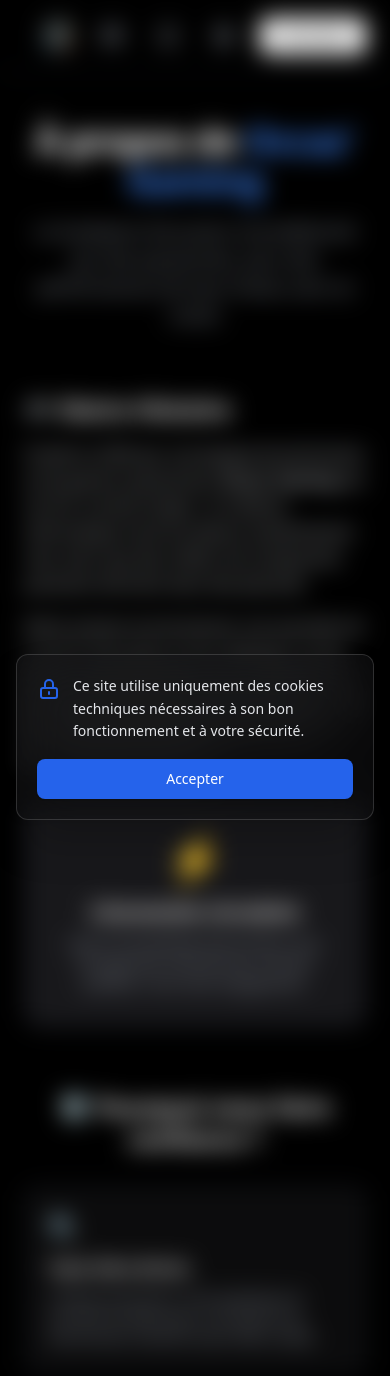
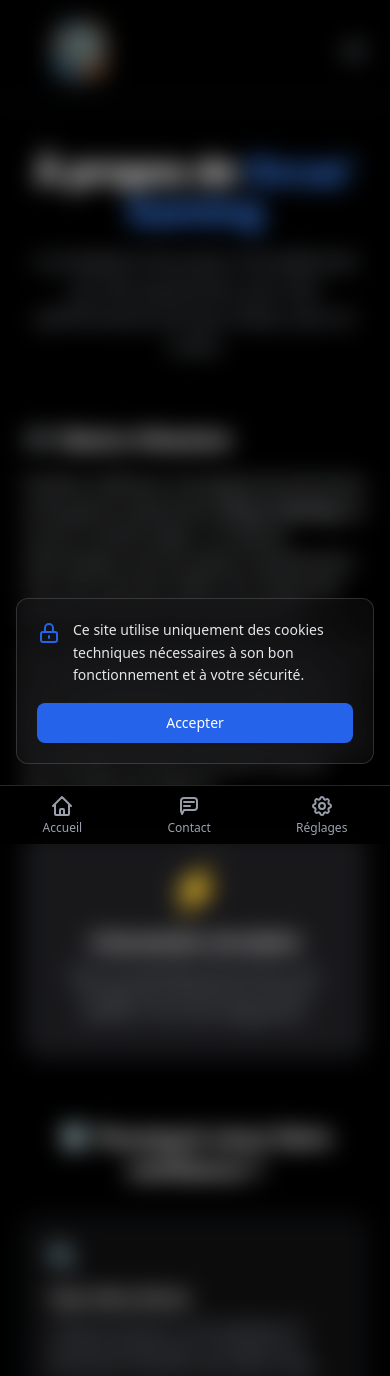
Before and after one commit to ak94u/ak94u-site_occazware, a Flask app: page /a_propos in a window 390 px wide. Shown: the top 1376 px of the page. Run offline with Flask 3, Linux system fonts and the light colour scheme; some libraries are stand-ins or nearby versions.

Commit message:
Ajout des icons en plus de l'interface utilisateur mobile

```diff
--- a/templates/base.html
+++ b/templates/base.html
@@ -1,11 +1,16 @@
 <!DOCTYPE html>
-<html lang="fr" id="html-tag" class= "{% if g.theme == 'dark' %}dark{% endif %}">
+<html lang="fr" id="html-tag" class="{% if g.theme == 'dark' %}dark{% endif %}">
 <head>
     <meta charset="UTF-8">
     <meta name="description" content="Gérez vos paramètres et vos préférences sur Occaz' Gaming.">
+    <!-- Viewport pour l'adaptation mobile -->
     <meta name="viewport" content="width=device-width, initial-scale=1.0">
     <title>{% block title %}Occaz' Gaming{% endblock %}</title>
+
     <script src="https://cdn.tailwindcss.com"></script>
+    <!-- Alpine.js pour la gestion du menu déroulant mobile -->
+    <script defer src="https://cdn.jsdelivr.net/npm/alpinejs@3.x.x/dist/cdn.min.js"></script>
+
     <!-- Favicon classique pour navigateurs web -->
     <link rel="icon" type="image/x-icon" href="{{ url_for('static', filename='img/favicons/favicon.ico') }}">
 
@@ -16,28 +21,30 @@
     <!-- Favicon pour les raccourcis iOS / Apple -->
     <link rel="apple-touch-icon" sizes="180x180" href="{{ url_for('static', filename='img/favicons/apple-touch-icon.png') }}">
 </head>
-<body class="bg-white text-black dark:bg-black dark:text-white font-sans antialiased min-h-screen flex flex-col transition-colors duration-200">
-    <!-- 1. CONTENEUR GLOBAL : Floute tout le site si le consentement n'est pas validé -->
+<body class="bg-white text-black dark:bg-black dark:text-white font-sans antialiased min-h-screen flex flex-col transition-colors duration-200 pb-16 md:pb-0" x-data="{ mobileMenuOpen: false }">
+
+    <!-- 1. CONTENEUR GLOBAL -->
     <div id="page-wrapper" class="flex flex-col min-h-screen transition-all duration-500 {% if not g.has_consent %}blur-md pointer-events-none select-none{% endif %}">
 
         <!-- En-tête adaptable -->
-        {% if session.get('user_id') %}
-        <header class="sticky top-0 z-50 backdrop-blur-md bg-white/70 dark:bg-black/70 border-b border-gray-200 dark:border-gray-800 px-6 py-4 flex justify-between items-center">
+        <header class="sticky top-0 z-50 backdrop-blur-md {% if session.get('user_id') %}bg-white/70 dark:bg-black/70{% else %}bg-transparent{% endif %} border-b border-gray-200 dark:border-gray-800 px-4 sm:px-6 py-4">
+            <div class="flex justify-between items-center max-w-7xl mx-auto">
+                <!-- Logo -->
                 {% if session.get('user_id') %}
                 <a href="{{ url_for('magasin.index')}}" class="text-xl font-bold hover:opacity-80 transition" title="Boutique">
-                <img src="{{ url_for('static', filename='img/logo.png') }}" alt="Logo" width="180">
+                    <img src="{{ url_for('static', filename='img/logo.png') }}" alt="Logo" class="w-32 sm:w-44 h-auto">
                 </a>
                 {% else %}
-            <a href="{{ url_for('accueil.index') }}" class="text-xl font-bold hover:opacity-80 transition" title="accueil">
-             <img src="{{ url_for('static', filename='img/logo.png') }}" alt="Logo" width="180">
+                <a href="{{ url_for('accueil.index') }}" class="text-xl font-bold hover:opacity-80 transition" title="Accueil">
+                    <img src="{{ url_for('static', filename='img/logo.png') }}" alt="Logo" class="w-32 sm:w-44 h-auto">
                 </a>
                 {% endif %}
 
-            <div class="flex items-center space-x-4">
+                <!-- NAVIGATION DESKTOP (visible à partir des écrans md) -->
+                <div class="hidden md:flex items-center space-x-4">
                     <a href="{{ url_for('chatbot.page_assistant') }}" class="p-2 text-gray-500 dark:text-gray-400 hover:text-black dark:hover:text-white transition rounded-full hover:bg-gray-100 dark:hover:bg-gray-900 flex items-center justify-center" title="Contact">
                         <svg xmlns="http://www.w3.org/2000/svg" class="h-6 w-6" fill="none" viewBox="0 0 24 24" stroke="currentColor">
                             <path stroke-linecap="round" stroke-linejoin="round" stroke-width="2" d="M7 8h10M7 12h6M5 20l2-4h10a3 3 0 003-3V7a3 3 0 00-3-3H7a3 3 0 00-3 3v10l1 3z" />
-                        <path stroke-linecap="round" stroke-linejoin="round" stroke-width="2" d="M15 15l4 4m0 0l2-2m-2 2l-2-2" />
                         </svg>
                     </a>
 
@@ -60,7 +67,7 @@
                           <path stroke-linecap="round" stroke-linejoin="round" stroke-width="2" d="M3 3h2l.4 2M7 13h10l4-8H5.4M7 13L5.4 5M7 13l-2.293 2.293c-.63.63-.184 1.707.707 1.707H17m0 0a2 2 0 100 4 2 2 0 000-4zm-8 2a2 2 0 11-4 0 2 2 0 014 0z" />
                         </svg>
                     </a>
-                <span class="text-sm font-medium text-gray-300">
+                    <span class="text-sm font-medium text-gray-700 dark:text-gray-300">
                         🎮 {{ session['username'] }}
                     </span>
 
@@ -70,76 +77,68 @@
                         </a>
                     {% endif %}
 
-                <a href="{{ url_for('auth.deconnexion') }}" class="px-4 py-2 bg-white text-black font-semibold text-sm rounded-lg hover:bg-gray-200 transition">
+                    <a href="{{ url_for('auth.deconnexion') }}" class="px-4 py-2 bg-gray-900 text-white dark:bg-white dark:text-black font-semibold text-sm rounded-lg hover:opacity-80 transition">
                         Déconnexion
                     </a>
                     {% else %}
-                    <a href="{{ url_for('auth.connexion') }}" class="px-4 py-2 bg-white text-black font-semibold text-sm rounded-lg hover:bg-gray-200 transition">
+                        <a href="{{ url_for('auth.connexion') }}" class="px-4 py-2 bg-gray-900 text-white dark:bg-white dark:text-black font-semibold text-sm rounded-lg hover:opacity-80 transition">
                             Connexion
                         </a>
                     {% endif %}
                 </div>
-        </header>
-        {% else %}
-        <header class="sticky top-0 z-50 bg-transparent border-b border-gray-200 dark:border-gray-800 px-6 py-4 flex justify-between items-center">
-            {% if session.get('user_id') %}
-            <a href="{{ url_for('magasin.index')}}" class="text-xl font-bold hover:opacity-80 transition" title="Boutique">
-                <img src="{{ url_for('static', filename='img/logo.png') }}" alt="Logo" width="180">
+
+                <!-- BOUTON BURGER (Masqué sur PC, visible sur mobile) -->
+                <div class="flex md:hidden items-center gap-2">
+                    {% if session.get('username') %}
+                    <span class="text-xs font-medium text-gray-700 dark:text-gray-300">🎮 {{ session['username'] }}</span>
+                    {% endif %}
+                    <button @click="mobileMenuOpen = !mobileMenuOpen" type="button" class="p-2 text-gray-500 dark:text-gray-400 hover:text-black dark:hover:text-white focus:outline-none">
+                        <svg x-show="!mobileMenuOpen" class="h-6 w-6" fill="none" viewBox="0 0 24 24" stroke="currentColor">
+                            <path stroke-linecap="round" stroke-linejoin="round" stroke-width="2" d="M4 6h16M4 12h16M4 18h16"/>
+                        </svg>
+                        <svg x-show="mobileMenuOpen" class="h-6 w-6" fill="none" viewBox="0 0 24 24" stroke="currentColor" x-cloak>
+                            <path stroke-linecap="round" stroke-linejoin="round" stroke-width="2" d="M6 18L18 6M6 6l12 12"/>
+                        </svg>
+                    </button>
+                </div>
+            </div>
+
+            <!-- MENU DÉROULANT MOBILE (Haut de page) -->
+            <div x-show="mobileMenuOpen"
+                 x-transition
+                 class="md:hidden pt-4 pb-2 border-t border-gray-200 dark:border-gray-800 mt-3 space-y-2"
+                 x-cloak>
+                <a href="{{ url_for('chatbot.page_assistant') }}" class="flex items-center gap-3 px-3 py-2 rounded-md font-medium text-gray-700 dark:text-gray-200 hover:bg-gray-100 dark:hover:bg-gray-800">
+                    <svg class="h-5 w-5" fill="none" viewBox="0 0 24 24" stroke="currentColor"><path stroke-linecap="round" stroke-linejoin="round" stroke-width="2" d="M7 8h10M7 12h6M5 20l2-4h10a3 3 0 003-3V7a3 3 0 00-3-3H7a3 3 0 00-3 3v10l1 3z"/></svg>
+                    Assistant / Contact
                 </a>
-            {% else %}
-            <a href="{{ url_for('accueil.index') }}" class="text-xl font-bold hover:opacity-80 transition" title="accueil">
-             <img src="{{ url_for('static', filename='img/logo.png') }}" alt="Logo" width="180">
+                <a href="{{ url_for('a_propos.index') }}" class="flex items-center gap-3 px-3 py-2 rounded-md font-medium text-gray-700 dark:text-gray-200 hover:bg-gray-100 dark:hover:bg-gray-800">
+                    <svg class="h-5 w-5" fill="none" viewBox="0 0 24 24" stroke="currentColor"><path stroke-linecap="round" stroke-linejoin="round" stroke-width="2" d="M13 16h-1v-4h-1m1-4h.01M21 12a9 9 0 11-18 0 9 9 0 0118 0z"/></svg>
+                    À propos
+                </a>
+                <a href="{{ url_for('parametres.index') }}" class="flex items-center gap-3 px-3 py-2 rounded-md font-medium text-gray-700 dark:text-gray-200 hover:bg-gray-100 dark:hover:bg-gray-800">
+                    <svg class="h-5 w-5" fill="none" viewBox="0 0 24 24" stroke="currentColor"><path stroke-linecap="round" stroke-linejoin="round" stroke-width="2" d="M10.325 4.317c.426-1.756 2.924-1.756 3.35 0a1.724 1.724 0 002.573 1.066c1.543-.94 3.31.826 2.37 2.37a1.724 1.724 0 001.065 2.572c1.756.426 1.756 2.924 0 3.35a1.724 1.724 0 00-1.066 2.573c.94 1.543-.826 3.31-2.37 2.37a1.724 1.724 0 00-2.572 1.065c-.426 1.756-2.924 1.756-3.35 0a1.724 1.724 0 00-2.573-1.066c-1.543.94-3.31-.826-2.37-2.37a1.724 1.724 0 00-1.065-2.572c-1.756-.426-1.756-2.924 0-3.35a1.724 1.724 0 001.066-2.573c-.94-1.543.826-3.31 2.37-2.37.996.608 2.296.07 2.572-1.065z"/><path stroke-linecap="round" stroke-linejoin="round" stroke-width="2" d="M15 12a3 3 0 11-6 0 3 3 0 016 0z"/></svg>
+                    Paramètres
+                </a>
+
+                <div class="pt-2 border-t border-gray-200 dark:border-gray-800">
+                    {% if session.get('username') %}
+                        {% if session.get('user_role') == 'admin' %}
+                        <a href="{{ url_for('admin.dashboard') }}" class="block px-3 py-2 text-sm text-red-500 font-semibold">
+                            Panneau Admin
                         </a>
                         {% endif %}
-
-            <div class="flex items-center space-x-4">
-                <a href="{{ url_for('chatbot.page_assistant') }}" class="p-2 text-gray-500 dark:text-gray-400 hover:text-black dark:hover:text-white transition rounded-full hover:bg-gray-100 dark:hover:bg-gray-900 flex items-center justify-center" title="Contact">
-                    <svg xmlns="http://www.w3.org/2000/svg" class="h-6 w-6" fill="none" viewBox="0 0 24 24" stroke="currentColor">
-                        <path stroke-linecap="round" stroke-linejoin="round" stroke-width="2" d="M7 8h10M7 12h6M5 20l2-4h10a3 3 0 003-3V7a3 3 0 00-3-3H7a3 3 0 00-3 3v10l1 3z" />
-                        <path stroke-linecap="round" stroke-linejoin="round" stroke-width="2" d="M15 15l4 4m0 0l2-2m-2 2l-2-2" />
-                    </svg>
-                </a>
-
-                <a href="{{ url_for('a_propos.index') }}" class="p-2 text-gray-500 dark:text-gray-400 hover:text-black dark:hover:text-white transition rounded-full hover:bg-gray-100 dark:hover:bg-gray-900 flex items-center justify-center" title="À propos">
-                    <svg xmlns="http://www.w3.org/2000/svg" class="h-6 w-6" fill="none" viewBox="0 0 24 24" stroke="currentColor">
-                      <path stroke-linecap="round" stroke-linejoin="round" stroke-width="2" d="M13 16h-1v-4h-1m1-4h.01M21 12a9 9 0 11-18 0 9 9 0 0118 0z" />
-                    </svg>
-                </a>
-
-                <a href="{{ url_for('parametres.index') }}" class="p-2 text-gray-500 dark:text-gray-400 hover:text-black dark:hover:text-white transition rounded-full hover:bg-gray-100 dark:hover:bg-gray-900 flex items-center justify-center" title="Paramètres">
-                    <svg xmlns="http://www.w3.org/2000/svg" class="h-6 w-6" fill="none" viewBox="0 0 24 24" stroke="currentColor">
-                        <path stroke-linecap="round" stroke-linejoin="round" stroke-width="2" d="M10.325 4.317c.426-1.756 2.924-1.756 3.35 0a1.724 1.724 0 002.573 1.066c1.543-.94 3.31.826 2.37 2.37a1.724 1.724 0 001.065 2.572c1.756.426 1.756 2.924 0 3.35a1.724 1.724 0 00-1.066 2.573c.94 1.543-.826 3.31-2.37 2.37a1.724 1.724 0 00-2.572 1.065c-.426 1.756-2.924 1.756-3.35 0a1.724 1.724 0 00-2.573-1.066c-1.543.94-3.31-.826-2.37-2.37a1.724 1.724 0 00-1.065-2.572c-1.756-.426-1.756-2.924 0-3.35a1.724 1.724 0 001.066-2.573c-.94-1.543.826-3.31 2.37-2.37.996.608 2.296.07 2.572-1.065z" />
-                        <path stroke-linecap="round" stroke-linejoin="round" stroke-width="2" d="M15 12a3 3 0 11-6 0 3 3 0 016 0z" />
-                    </svg>
-                </a>
-
-                {% if session.get('username') %}
-                <a href="{{ url_for('panier.voir_panier') }}" class="p-2 text-gray-500 dark:text-gray-400 hover:text-black dark:hover:text-white transition rounded-full hover:bg-gray-100 dark:hover:bg-gray-900 flex items-center justify-center" title="Mon panier">
-                    <svg xmlns="http://www.w3.org/2000/svg" class="h-6 w-6" fill="none" viewBox="0 0 24 24" stroke="currentColor">
-                      <path stroke-linecap="round" stroke-linejoin="round" stroke-width="2" d="M3 3h2l.4 2M7 13h10l4-8H5.4M7 13L5.4 5M7 13l-2.293 2.293c-.63.63-.184 1.707.707 1.707H17m0 0a2 2 0 100 4 2 2 0 000-4zm-8 2a2 2 0 11-4 0 2 2 0 014 0z" />
-                    </svg>
-                </a>
-                <span class="text-sm font-medium text-gray-300">
-                    🎮 {{ session['username'] }}
-                </span>
-
-                {% if session.get('user_role') == 'admin' %}
-                    <a href="{{ url_for('admin.dashboard') }}" class="text-xs bg-red-900/50 border border-red-800 text-red-200 px-2 py-1 rounded hover:bg-red-800 transition">
-                        Admin
-                    </a>
-                {% endif %}
-
-                <a href="{{ url_for('auth.deconnexion') }}" class="px-4 py-2 bg-white text-black font-semibold text-sm rounded-lg hover:bg-gray-200 transition">
+                        <a href="{{ url_for('auth.deconnexion') }}" class="block px-3 py-2 text-sm font-medium text-red-600 dark:text-red-400">
                             Déconnexion
                         </a>
                     {% else %}
-                    <a href="{{ url_for('auth.connexion') }}" class="px-4 py-2 bg-white text-black font-semibold text-sm rounded-lg hover:bg-gray-200 transition">
+                        <a href="{{ url_for('auth.connexion') }}" class="block px-3 py-2 text-sm font-medium text-blue-600 dark:text-blue-400">
                             Connexion
                         </a>
                     {% endif %}
                 </div>
+            </div>
         </header>
-        {% endif %}
 
         <main class="flex-grow">
             {% block content %}
@@ -184,10 +183,41 @@
         </footer>
     </div> <!-- Fin du page-wrapper -->
 
+    <!-- BARRE DE NAVIGATION BASSE (MOBILE ONLY) -->
+    <nav class="md:hidden fixed bottom-0 left-0 right-0 bg-white/90 dark:bg-black/90 backdrop-blur-md border-t border-gray-200 dark:border-gray-800 z-40 flex justify-around py-2 text-xs text-gray-600 dark:text-gray-400">
+        {% if session.get('user_id') %}
+        <a href="{{ url_for('magasin.index') }}" class="flex flex-col items-center hover:text-black dark:hover:text-white">
+            <svg class="w-6 h-6 mb-0.5" fill="none" stroke="currentColor" viewBox="0 0 24 24"><path stroke-linecap="round" stroke-linejoin="round" stroke-width="2" d="M3 12l2-2m0 0l7-7 7 7M5 10v10a1 1 0 001 1h3m10-11l2 2m-2-2v10a1 1 0 01-1 1h-3m-6 0a1 1 0 001-1v-4a1 1 0 011-1h2a1 1 0 011 1v4a1 1 0 001 1m-6 0h6"/></svg>
+            <span>Boutique</span>
+        </a>
+        {% else %}
+        <a href="{{ url_for('accueil.index') }}" class="flex flex-col items-center hover:text-black dark:hover:text-white">
+            <svg class="w-6 h-6 mb-0.5" fill="none" stroke="currentColor" viewBox="0 0 24 24"><path stroke-linecap="round" stroke-linejoin="round" stroke-width="2" d="M3 12l2-2m0 0l7-7 7 7M5 10v10a1 1 0 001 1h3m10-11l2 2m-2-2v10a1 1 0 01-1 1h-3m-6 0a1 1 0 001-1v-4a1 1 0 011-1h2a1 1 0 011 1v4a1 1 0 001 1m-6 0h6"/></svg>
+            <span>Accueil</span>
+        </a>
+        {% endif %}
+
+        {% if session.get('username') %}
+        <a href="{{ url_for('panier.voir_panier') }}" class="flex flex-col items-center hover:text-black dark:hover:text-white">
+            <svg class="w-6 h-6 mb-0.5" fill="none" stroke="currentColor" viewBox="0 0 24 24"><path stroke-linecap="round" stroke-linejoin="round" stroke-width="2" d="M3 3h2l.4 2M7 13h10l4-8H5.4M7 13L5.4 5M7 13l-2.293 2.293c-.63.63-.184 1.707.707 1.707H17m0 0a2 2 0 100 4 2 2 0 000-4zm-8 2a2 2 0 11-4 0 2 2 0 014 0z"/></svg>
+            <span>Panier</span>
+        </a>
+        {% endif %}
+
+        <a href="{{ url_for('chatbot.page_assistant') }}" class="flex flex-col items-center hover:text-black dark:hover:text-white">
+            <svg class="w-6 h-6 mb-0.5" fill="none" stroke="currentColor" viewBox="0 0 24 24"><path stroke-linecap="round" stroke-linejoin="round" stroke-width="2" d="M7 8h10M7 12h6M5 20l2-4h10a3 3 0 003-3V7a3 3 0 00-3-3H7a3 3 0 00-3 3v10l1 3z"/></svg>
+            <span>Contact</span>
+        </a>
+
+        <a href="{{ url_for('parametres.index') }}" class="flex flex-col items-center hover:text-black dark:hover:text-white">
+            <svg class="w-6 h-6 mb-0.5" fill="none" stroke="currentColor" viewBox="0 0 24 24"><path stroke-linecap="round" stroke-linejoin="round" stroke-width="2" d="M10.325 4.317c.426-1.756 2.924-1.756 3.35 0a1.724 1.724 0 002.573 1.066c1.543-.94 3.31.826 2.37 2.37a1.724 1.724 0 001.065 2.572c1.756.426 1.756 2.924 0 3.35a1.724 1.724 0 00-1.066 2.573c.94 1.543-.826 3.31-2.37 2.37a1.724 1.724 0 00-2.572 1.065c-.426 1.756-2.924 1.756-3.35 0a1.724 1.724 0 00-2.573-1.066c-1.543.94-3.31-.826-2.37-2.37a1.724 1.724 0 00-1.065-2.572c-1.756-.426-1.756-2.924 0-3.35a1.724 1.724 0 001.066-2.573c-.94-1.543.826-3.31 2.37-2.37.996.608 2.296.07 2.572-1.065z"/><path stroke-linecap="round" stroke-linejoin="round" stroke-width="2" d="M15 12a3 3 0 11-6 0 3 3 0 016 0z"/></svg>
+            <span>Réglages</span>
+        </a>
+    </nav>
+
     {% if not g.has_consent %}
-    <!-- 2. LA BANNIÈRE COOKIES : Elle reste en dehors du conteneur flouté pour rester nette -->
-    <!-- Enlevez 'hidden' pour que Jinja décide seul de l'afficher si le consentement manque -->
-    <div id="cookie-banner" class="fixed bottom-6 left-1/2 -translate-x-1/2 w-[calc(100%-2rem)] max-w-xl bg-white/10 dark:bg-zinc-900/40 backdrop-blur-xl text-gray-700 dark:text-gray-200 p-5 rounded-xl shadow-2xl border border-white/10 dark:border-white/15 flex flex-col sm:flex-row items-start sm:items-center justify-between gap-4 transition-all duration-300 z-50">
+    <!-- 2. LA BANNIÈRE COOKIES -->
+    <div id="cookie-banner" class="fixed bottom-20 sm:bottom-6 left-1/2 -translate-x-1/2 w-[calc(100%-2rem)] max-w-xl bg-white/10 dark:bg-zinc-900/40 backdrop-blur-xl text-gray-700 dark:text-gray-200 p-5 rounded-xl shadow-2xl border border-white/10 dark:border-white/15 flex flex-col sm:flex-row items-start sm:items-center justify-between gap-4 transition-all duration-300 z-50">
         <div class="flex gap-3 items-start">
             <svg class="w-6 h-6 text-blue-600 shrink-0 mt-0.5" fill="none" stroke="currentColor" viewBox="0 0 24 24" xmlns="http://www.w3.org/2000/svg">
                 <path stroke-linecap="round" stroke-linejoin="round" stroke-width="2" d="M12 15v2m-6 4h12a2 2 0 002-2v-6a2 2 0 00-2-2H6a2 2 0 00-2 2v6a2 2 0 002 2zm10-10V7a4 4 0 00-8 0v4h8z"></path>
@@ -202,7 +232,7 @@
         </button>
     </div>
     {% endif %}
-<!-- La bonne syntaxe pour charger votre JavaScript Flask -->
+
     <script src="{{ url_for('static', filename='js/script.js') }}"></script>
 </body>
 </html>
```
Lines whose indentation alone changed are shown as unchanged.
